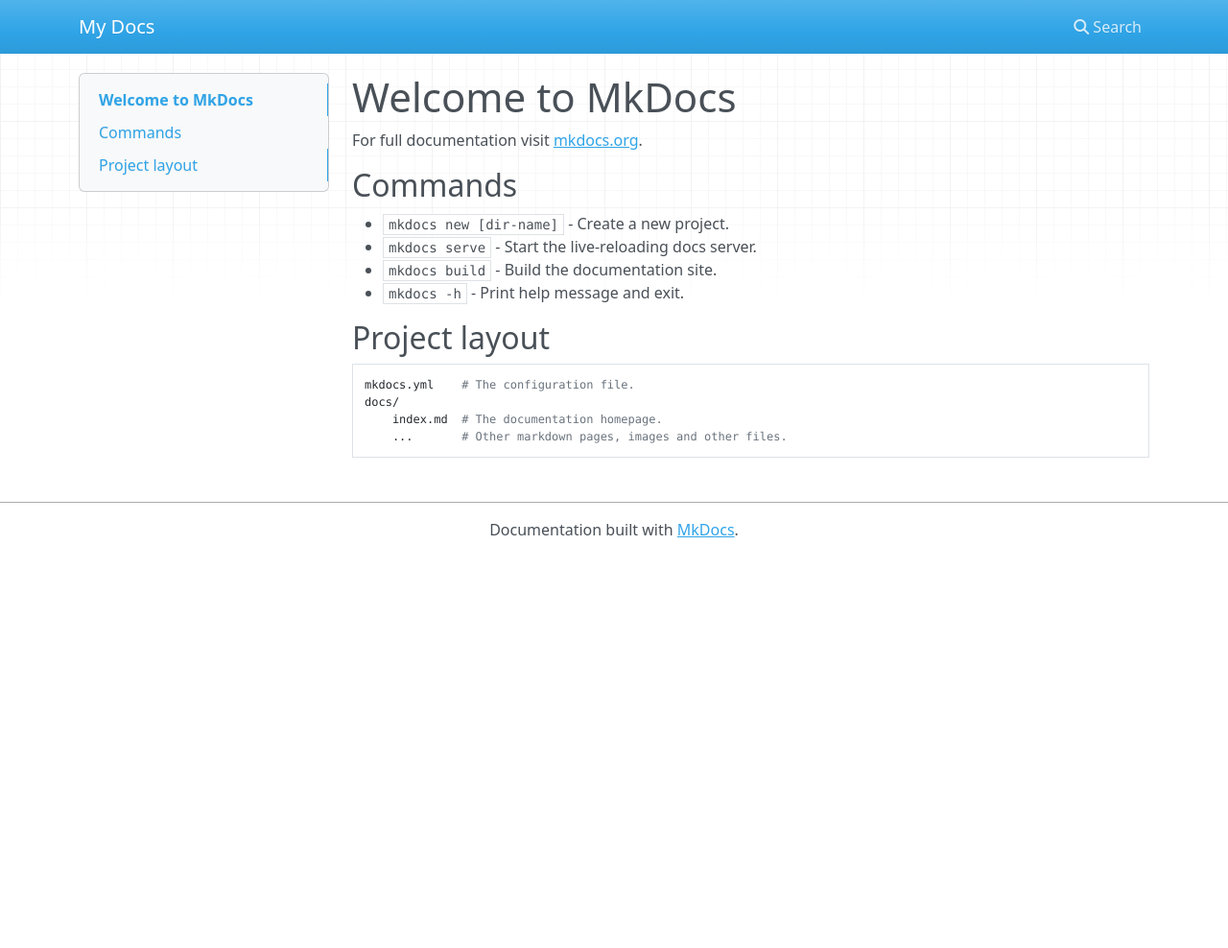
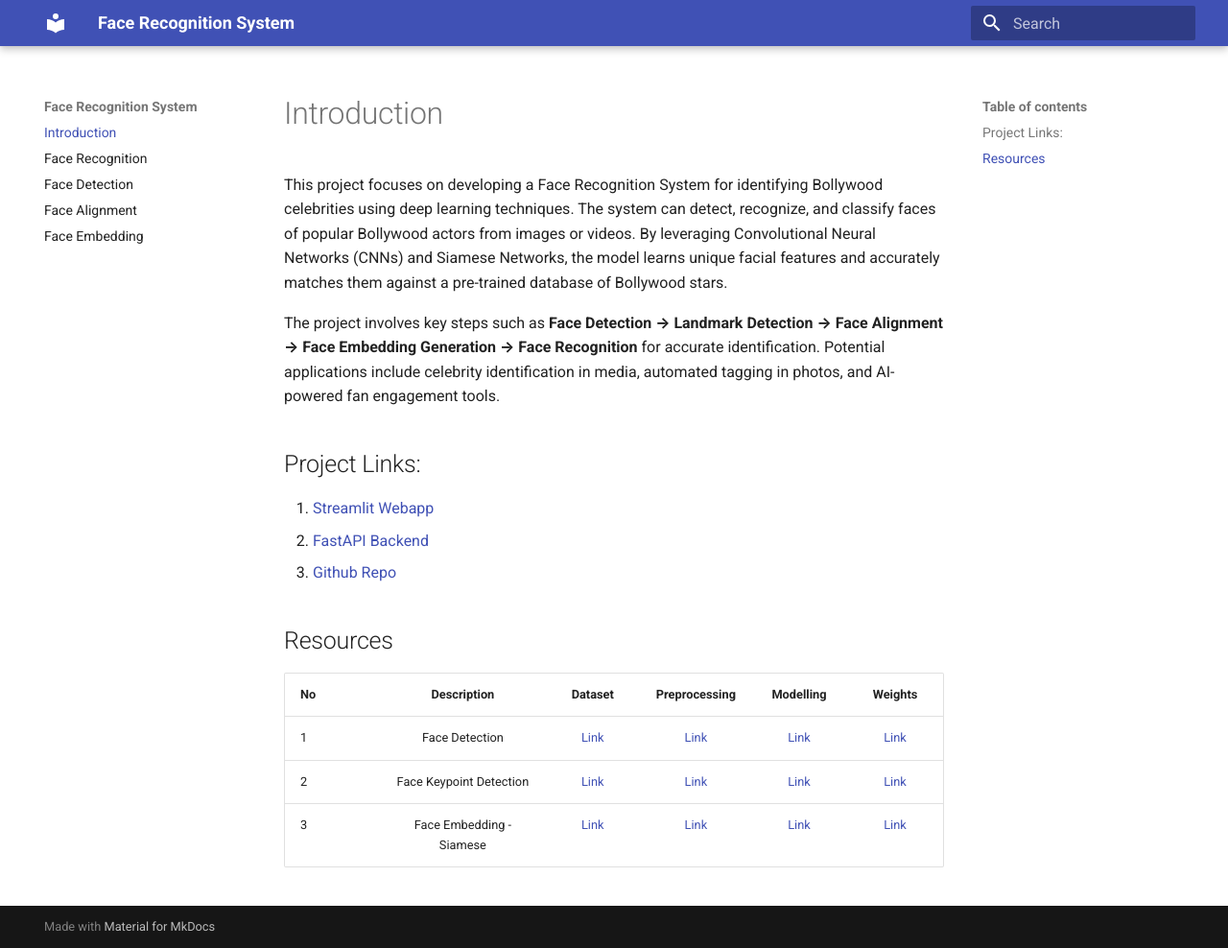
Before and after one commit to sudhanshu2198/Face-Recognition-System, an MkDocs documentation site: the page built from docs/index.md, in a window 1280 px wide and 988 px high. Shown: the whole window at 96% size. Built offline with MkDocs 1.6.1 and Material for MkDocs 9.7.7, drawn with Linux system fonts in a browser that asks for light colours; nearby versions of some CDN libraries.

Commit message:
Added Docs

```diff
--- a/docs/index.md
+++ b/docs/index.md
@@ -1,17 +1,18 @@
-# Welcome to MkDocs
+# Introduction
 
-For full documentation visit [mkdocs.org](https://www.mkdocs.org).
+This project focuses on developing a Face Recognition System for identifying Bollywood celebrities using deep learning techniques. The system can detect, recognize, and classify faces of popular Bollywood actors from images or videos. By leveraging Convolutional Neural Networks (CNNs) and Siamese Networks, the model learns unique facial features and accurately matches them against a pre-trained database of Bollywood stars.
 
-## Commands
+The project involves key steps such as **Face Detection → Landmark Detection → Face Alignment → Face Embedding Generation → Face Recognition** for accurate identification. Potential applications include celebrity identification in media, automated tagging in photos, and AI-powered fan engagement tools.
 
-* `mkdocs new [dir-name]` - Create a new project.
-* `mkdocs serve` - Start the live-reloading docs server.
-* `mkdocs build` - Build the documentation site.
-* `mkdocs -h` - Print help message and exit.
+## Project Links:
+1. [Streamlit Webapp](https://omdena-jakarta-traffic-system.streamlit.app/)
+2. [FastAPI Backend](https://clipchamp.com/watch/R69z4mhQp3o)
+3. [Github Repo](https://omdena.com/chapter-challenges/predicting-road-defects-and-optimizing-traffic-light-countdown-to-reduce-congestion-in-indonesia/)
 
-## Project layout
+## Resources
 
-    mkdocs.yml    # The configuration file.
-    docs/
-        index.md  # The documentation homepage.
-        ...       # Other markdown pages, images and other files.
+| No | Description            | Dataset | Preprocessing | Modelling | Weights |
+|:---| :-----------------: | :-----: | :--------:    | :-------: | :-----: |
+|1| Face Detection | [Link](https://www.kaggle.com/datasets/sudhanshu2198/human-face-detection-dataset)|  [Link](https://www.kaggle.com/code/sudhanshu2198/human-face-detection-data)        |   [Link](https://www.kaggle.com/code/sudhanshu2198/face-detection-fasterrcnn-mobilenet-model)     |   [Link](https://www.kaggle.com/models/sudhanshu2198/fasterrcnn-mobilenet)     |
+|2| Face Keypoint Detection | [Link](https://www.kaggle.com/datasets/sudhanshu2198/face-keypoint-detection-data)|  [Link](https://www.kaggle.com/code/sudhanshu2198/keypoints-detection-dataset)        |   [Link](https://www.kaggle.com/code/sudhanshu2198/human-face-keypoint-detection)     |   [Link](https://www.kaggle.com/models/sudhanshu2198/facial-keypoint-detection-model)     |
+|3| Face Embedding - Siamese | [Link](https://www.kaggle.com/datasets/sudhanshu2198/indian-celebtities-face-recognition)|  [Link](https://www.kaggle.com/code/sudhanshu2198/indian-celebrities-face-extraction-alignment)        |   [Link](https://www.kaggle.com/code/sudhanshu2198/indian-celebrities-face-recognition)     |   [Link](https://www.kaggle.com/models/sudhanshu2198/face-recognition)     |
--- a/mkdocs.yml
+++ b/mkdocs.yml
@@ -1 +1,11 @@
-site_name: My Docs
+site_name: Face Recognition System
+
+theme:
+  name: "material"
+
+nav:
+  - index.md
+  - face_recognition.md
+  - face_detection.md
+  - face_alignment.md
+  - siamese.md
```
Also changed, not shown: README.md (+19 -20 lines), docs/face_alignment.md (added, +14 -0 lines), docs/face_detection.md (added, +33 -0 lines), docs/face_recognition.md (added, +27 -0 lines), docs/siamese.md (added, +19 -0 lines), assests/images/face_recognition.png (added), 3 other files.
